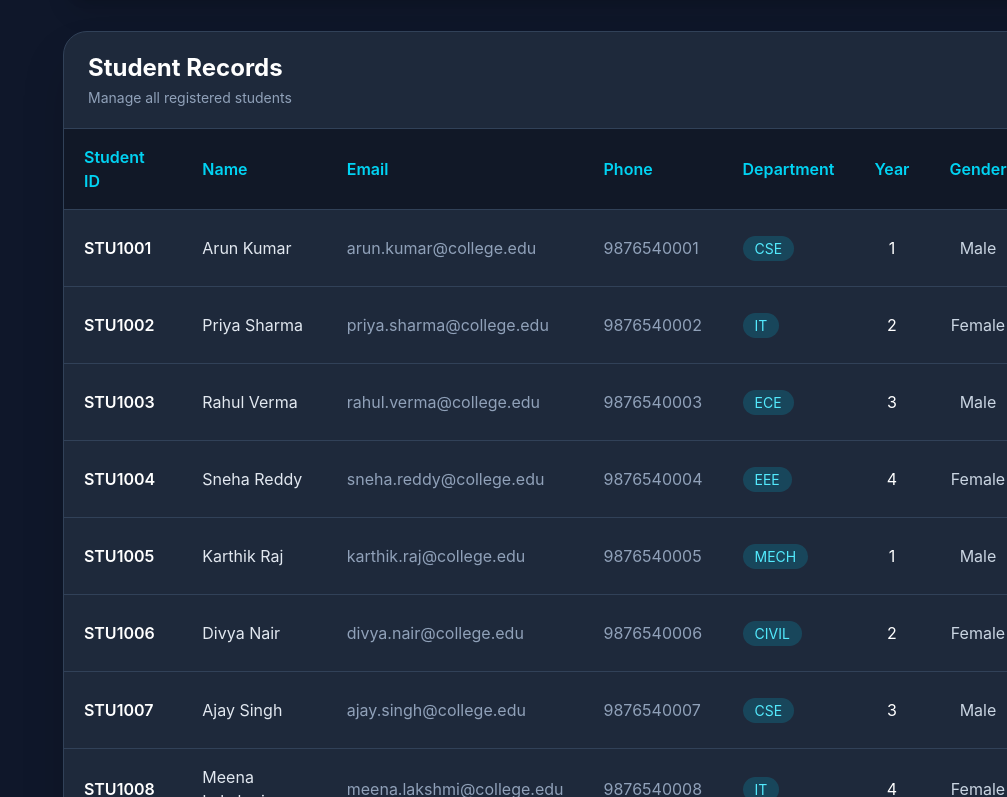
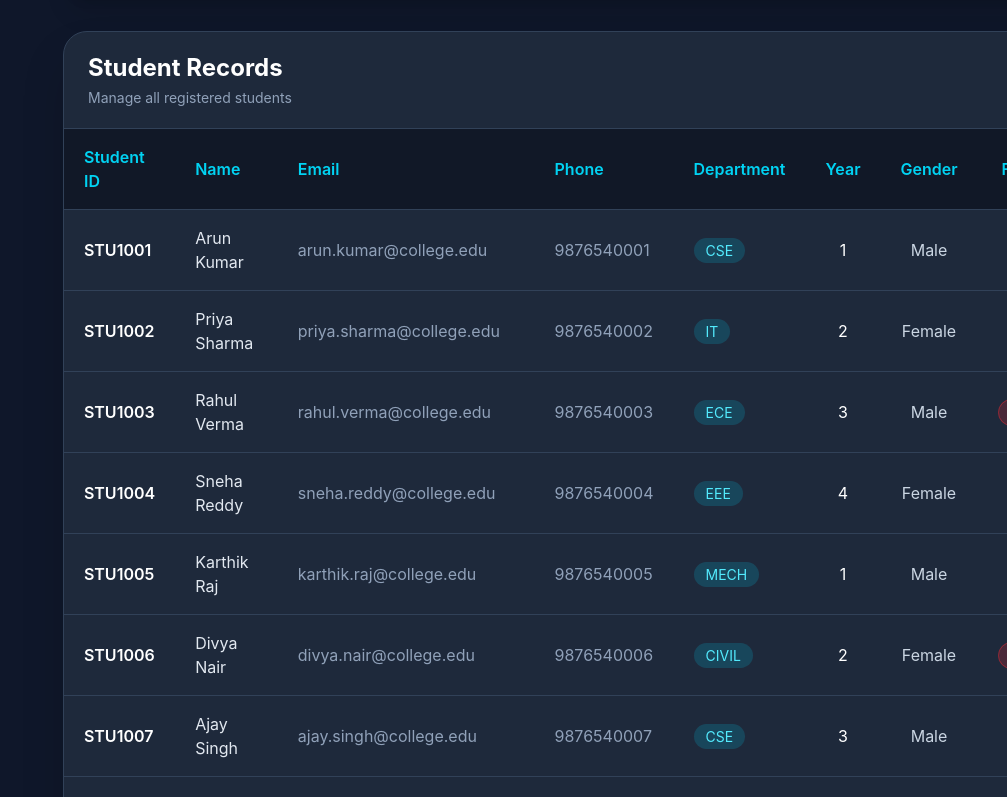
Before and after one commit to joshiyajaya-bit/System-Management, a React (Vite) app: page /students in a window 1280 px wide. Shown: the part 1483-2280 px from the top of the page, without its empty margins (273-1280 px from the left). Built offline with nearby package versions, Linux system fonts and the light colour scheme; data requests are answered from the project's data file; sample sign-in values are in the browser's storage.

Commit message:
auto table

```diff
--- a/src/components/StudentTable.jsx
+++ b/src/components/StudentTable.jsx
@@ -32,7 +32,7 @@ export default function StudentTable({
 
       <div className="overflow-x-auto">
 
-<table className="w-full min-w-[1300px]">
+<table className="w-full table-auto">
           {/* Header */}
 
           <thead className="bg-[#111827] border-b border-slate-700">
```
